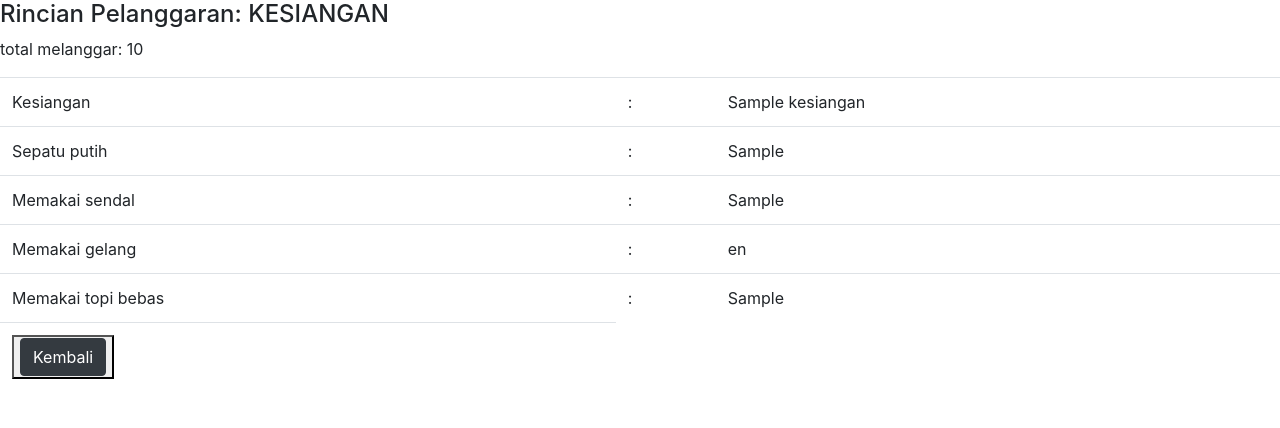
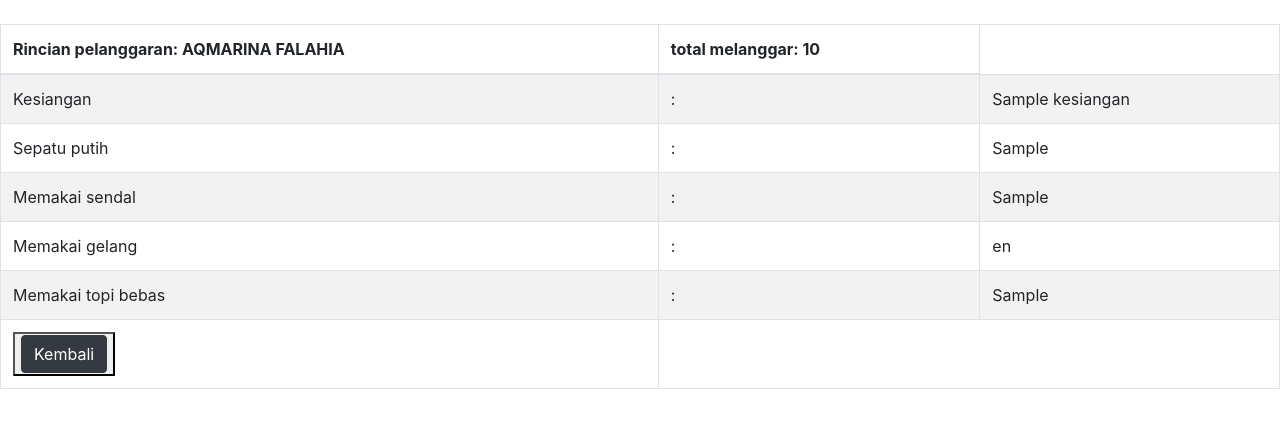
Before and after one commit to raysasitiaisyah/apk-pelanggaran-siswa-pbo, a Django app: template templates/rincian.html in a window 1280 px wide. Shown: the top 428 px of the page. Run offline with Django 3.2, Linux system fonts and the light colour scheme; data comes from the database, SQL or seed files in the repository; tables that the repository leaves empty hold one stand-in row (values such as "Sample post"); the template is opened without the code that fills it: values that come from a table or form of the project are taken from there, most other values are stand-ins (such as "Sample title", 1, 10 or a date in 2020); some libraries are stand-ins or nearby versions.

Commit message:
Add files via upload

```diff
--- a/templates/rincian.html
+++ b/templates/rincian.html
@@ -3,11 +3,14 @@
 
 {% block content %}
 
-<h4>Rincian Pelanggaran: {{ pelanggaran }}</h4>
 
-<p>total melanggar: {{ total }} </p>
-
-<table class="table">
+<table class="table mt-4 table-bordered table-striped">
+  <thead>
+    <tr>
+      <th>Rincian pelanggaran: {{ pelanggar }}</th>
+      <th>total melanggar: {{ total }}</th>
+    </tr>
+  </thead>
   <tr>
     <td>Kesiangan</td>
     <td>:</td>
```
